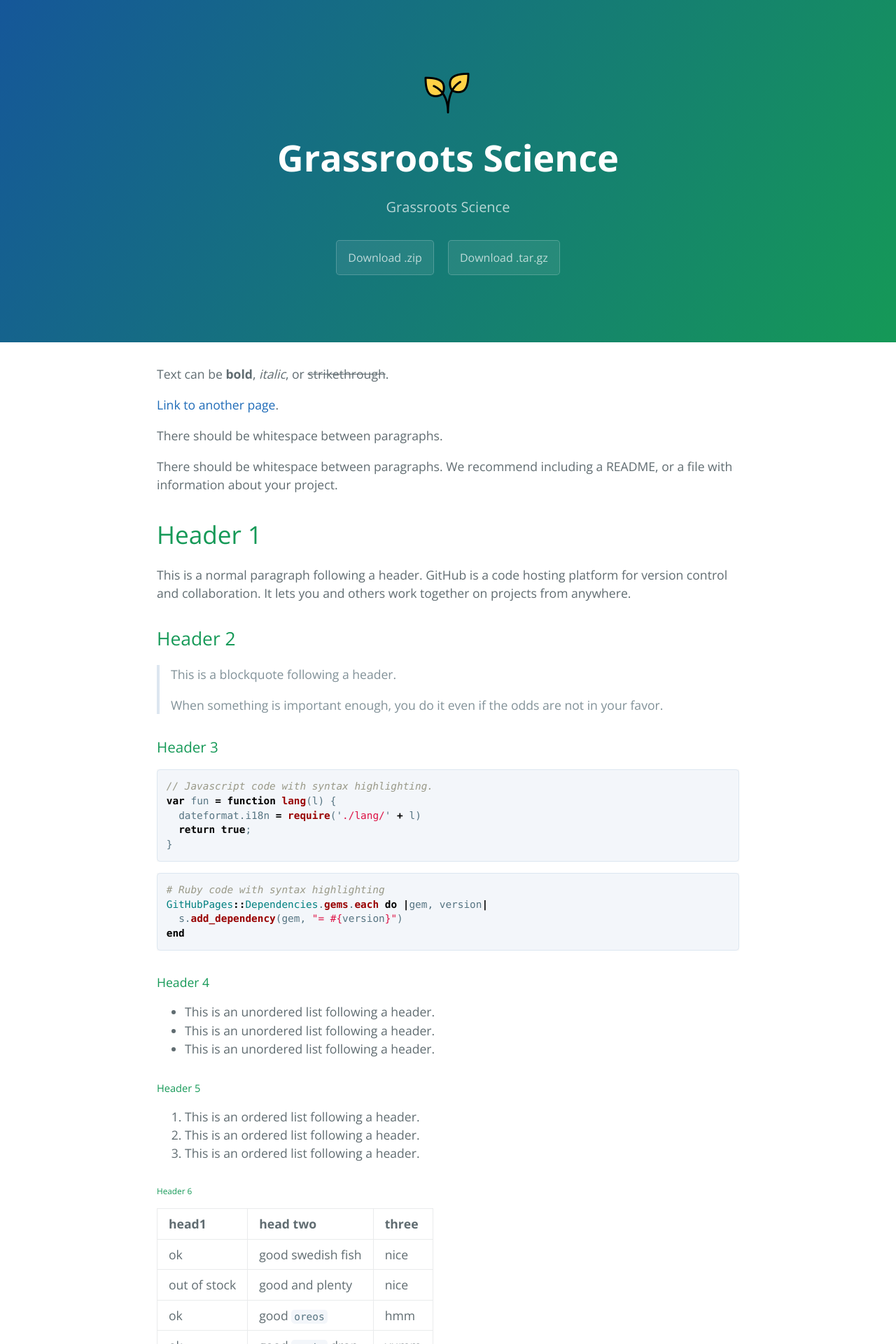
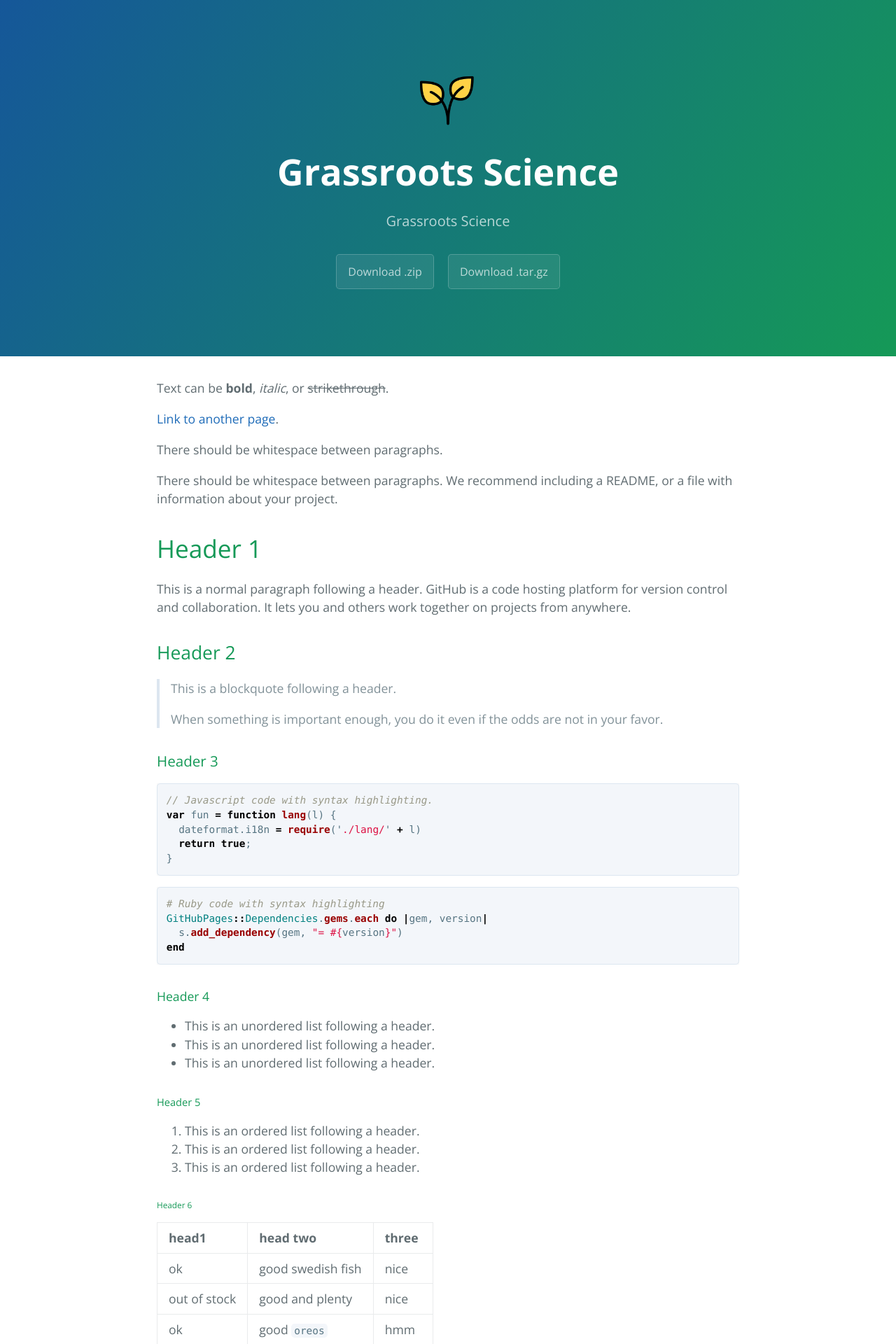
Before and after one commit to grassroots-science/grassroots-science.github.io, a Jekyll site: the page built from index.md, in a window 1280 px wide. Shown: the top 1920 px of the page at 70% size. Built offline with Jekyll 4.4.1, drawn with Linux system fonts in a browser that asks for light colours.

Commit message:
Update default.html

```diff
--- a/_layouts/default.html
+++ b/_layouts/default.html
@@ -16,7 +16,7 @@
     <a id="skip-to-content" href="#content">Skip to the content.</a>
 
     <header class="page-header" role="banner">
-      <img src="/assets/images/logo_transparent.png" width="100px"/>
+      <img src="/assets/images/logo_transparent.png" width="120px"/>
       <h1 class="project-name">{{ page.title | default: site.title | default: site.github.repository_name }}</h1>
       <h2 class="project-tagline">{{ page.description | default: site.description | default: site.github.project_tagline }}</h2>
       {% if site.github.is_project_page %}
```
